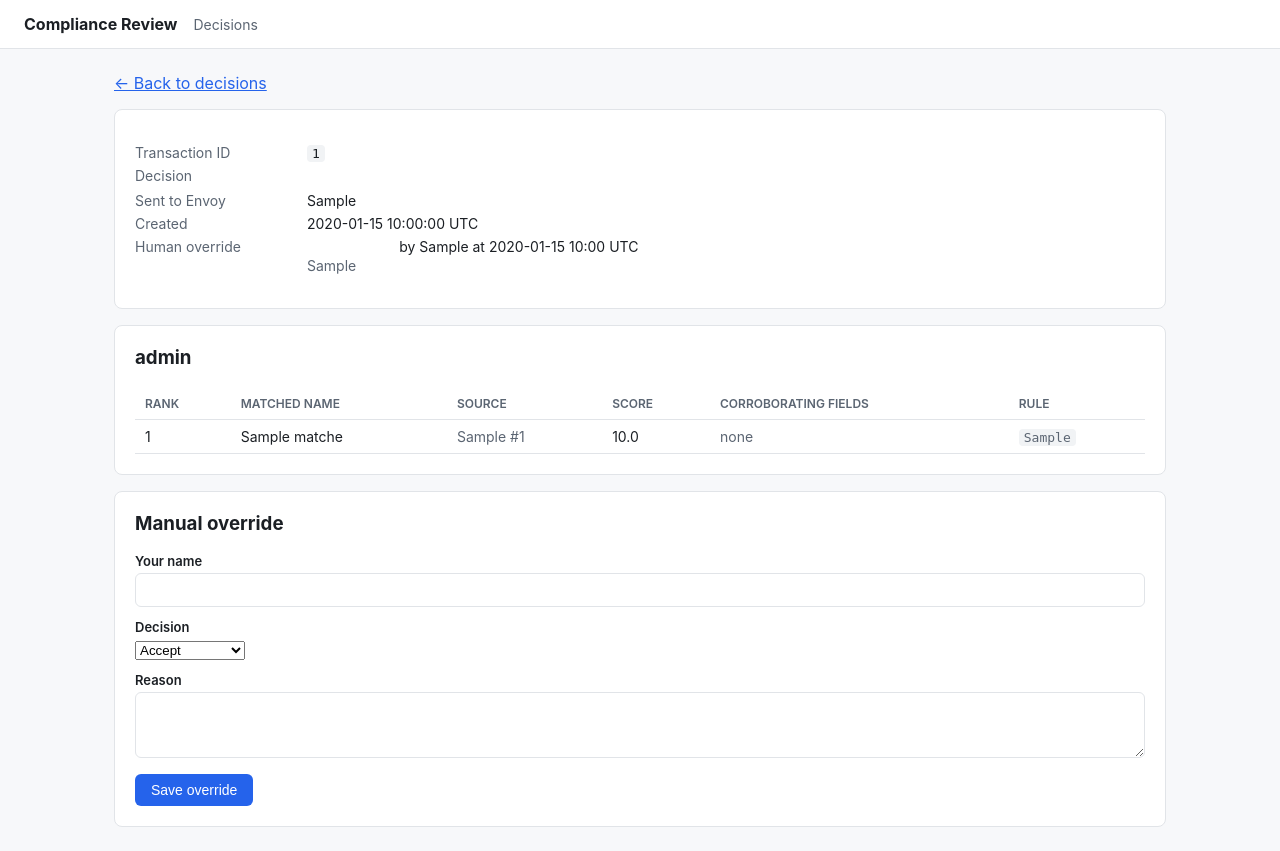
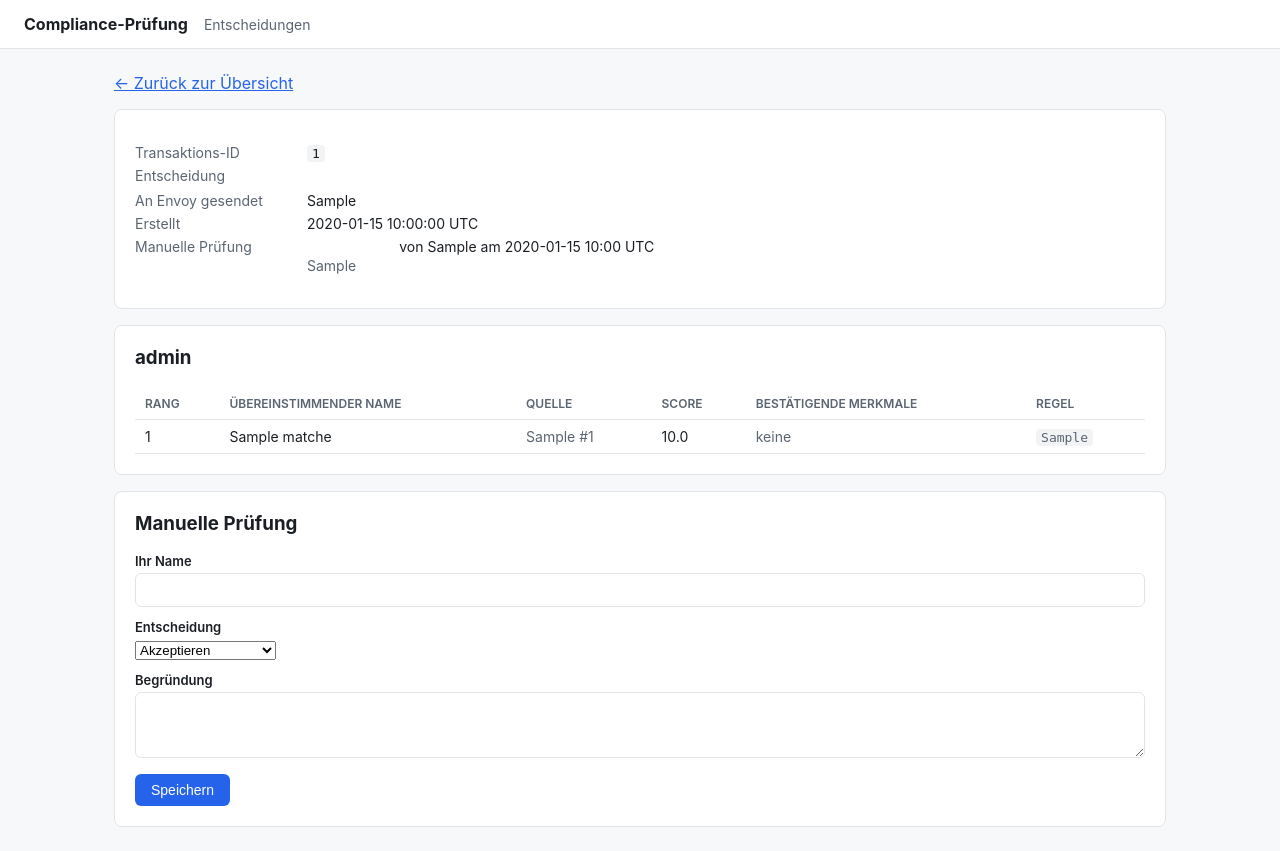
Before and after one commit to pilipandr770/AML-18, a Flask app: page /review/1 in a window 1280 px wide. Run offline with Flask 3, Linux system fonts and the light colour scheme; tables that the repository leaves empty hold one stand-in row (values such as "Sample post").

Commit message:
Localize UI to German, add regulatory requirements catalog
- Review UI (list/detail/override templates) now in German; internal
  DB values and CSS classes stay in English (accepted/review/rejected),
  only rendered labels changed, via a decision_labels/party_role_labels
  context processor.
- README translated to German, reframed around the broader goal: a
  standalone compliance tool usable as a foundation for an exchange,
  exchanger, or wallet, with age verification also applicable to
  gambling/casino, not just adult content.
- ANFORDERUNGEN.md: a sourced requirements catalog derived from actual
  EU/DE legal text (TFR Art. 14, EBA Travel Rule Guidelines, AMLR,
  BaFin's 2025 GwG guidance, DSA Art. 28 + the Commission's July 2025
  guidelines, JMStV §4) rather than architectural assumptions. Flags
  confidence per claim (adversarially confirmed vs. sourced-but-not-
  reverified vs. not yet researched) since the research run partially
  hit infrastructure session limits. Notably: the Commission's own
  July 2025 guidelines recommend ageverification.dev specifically for
  adult-content access, and BaFin's §15a GwG guidance requires wallet-
  ownership verification for self-hosted transfers above €1,000 -- a
  real gap not yet covered by this project. German gambling law
  (GlüStV) research failed outright and remains a fully open item.

Co-Authored-By: Claude Sonnet 5 <noreply@anthropic.com>

```diff
--- a/compliance-service/app/review_ui/routes.py
+++ b/compliance-service/app/review_ui/routes.py
@@ -12,6 +12,21 @@ review_bp = Blueprint("review_ui", __name__, url_prefix="/review", template_fold
 
 PAGE_SIZE = 25
 VALID_DECISIONS = {"accepted", "review", "rejected"}
+
+# Internal values (DB rows, CSS classes, Envoy's transfer_action vocabulary)
+# stay in English; only the rendered label is German.
+DECISION_LABELS = {"accepted": "Akzeptiert", "review": "Zu prüfen", "rejected": "Abgelehnt"}
+PARTY_ROLE_LABELS = {
+    "originator": "Auftraggeber",
+    "beneficiary": "Begünstigter",
+    "originator_vasp": "Auftraggeber-VASP",
+    "beneficiary_vasp": "Begünstigten-VASP",
+}
+
+
+@review_bp.context_processor
+def inject_labels():
+    return {"decision_labels": DECISION_LABELS, "party_role_labels": PARTY_ROLE_LABELS}
 
 
 @review_bp.get("/health")
--- a/compliance-service/app/review_ui/templates/base.html
+++ b/compliance-service/app/review_ui/templates/base.html
@@ -1,8 +1,8 @@
 <!doctype html>
-<html lang="en">
+<html lang="de">
 <head>
   <meta charset="utf-8">
-  <title>{% block title %}Compliance Review{% endblock %}</title>
+  <title>{% block title %}Compliance-Prüfung{% endblock %}</title>
   <style>
     :root {
       --bg: #f7f8fa; --panel: #ffffff; --text: #1b1f24; --muted: #5b6572;
@@ -62,9 +62,9 @@
 </head>
 <body>
   <header>
-    <h1>Compliance Review</h1>
+    <h1>Compliance-Prüfung</h1>
     <nav>
-      <a href="{{ url_for('review_ui.list_decisions') }}">Decisions</a>
+      <a href="{{ url_for('review_ui.list_decisions') }}">Entscheidungen</a>
     </nav>
   </header>
   <main>
--- a/compliance-service/app/review_ui/templates/decision_detail.html
+++ b/compliance-service/app/review_ui/templates/decision_detail.html
@@ -1,19 +1,19 @@
 {% extends "base.html" %}
-{% block title %}Decision {{ decision.transaction_id }}{% endblock %}
+{% block title %}Entscheidung {{ decision.transaction_id }}{% endblock %}
 {% block content %}
-  <p><a href="{{ url_for('review_ui.list_decisions') }}">&larr; Back to decisions</a></p>
+  <p><a href="{{ url_for('review_ui.list_decisions') }}">&larr; Zurück zur Übersicht</a></p>
 
   <div class="panel">
     <dl class="kv">
-      <dt>Transaction ID</dt><dd><code>{{ decision.transaction_id }}</code></dd>
-      <dt>Decision</dt><dd><span class="badge {{ decision.decision }}">{{ decision.decision }}</span></dd>
-      <dt>Sent to Envoy</dt><dd>{{ decision.transfer_action_sent }}</dd>
-      <dt>Created</dt><dd>{{ decision.created_at.strftime("%Y-%m-%d %H:%M:%S UTC") }}</dd>
+      <dt>Transaktions-ID</dt><dd><code>{{ decision.transaction_id }}</code></dd>
+      <dt>Entscheidung</dt><dd><span class="badge {{ decision.decision }}">{{ decision_labels.get(decision.decision, decision.decision) }}</span></dd>
+      <dt>An Envoy gesendet</dt><dd>{{ decision.transfer_action_sent }}</dd>
+      <dt>Erstellt</dt><dd>{{ decision.created_at.strftime("%Y-%m-%d %H:%M:%S UTC") }}</dd>
       {% if decision.human_override %}
-      <dt>Human override</dt>
+      <dt>Manuelle Prüfung</dt>
       <dd>
-        <span class="badge {{ decision.human_override_decision }}">{{ decision.human_override_decision }}</span>
-        by {{ decision.human_override_by }} at {{ decision.human_override_at.strftime("%Y-%m-%d %H:%M UTC") }}<br>
+        <span class="badge {{ decision.human_override_decision }}">{{ decision_labels.get(decision.human_override_decision, decision.human_override_decision) }}</span>
+        von {{ decision.human_override_by }} am {{ decision.human_override_at.strftime("%Y-%m-%d %H:%M UTC") }}<br>
         <span class="muted">{{ decision.human_override_reason }}</span>
       </dd>
       {% endif %}
@@ -22,16 +22,16 @@
 
   {% for role, role_matches in matches_by_role.items() %}
   <div class="panel">
-    <h3 style="margin-top:0">{{ role }}</h3>
+    <h3 style="margin-top:0">{{ party_role_labels.get(role, role) }}</h3>
     <table>
       <thead>
         <tr>
-          <th>Rank</th>
-          <th>Matched name</th>
-          <th>Source</th>
+          <th>Rang</th>
+          <th>Übereinstimmender Name</th>
+          <th>Quelle</th>
           <th>Score</th>
-          <th>Corroborating fields</th>
-          <th>Rule</th>
+          <th>Bestätigende Merkmale</th>
+          <th>Regel</th>
         </tr>
       </thead>
       <tbody>
@@ -47,7 +47,7 @@
             {% if m.corroborating_fields_matched %}
               {% for k, v in m.corroborating_fields_matched.items() %}{{ k }}={{ v }}{% if not loop.last %}, {% endif %}{% endfor %}
             {% else %}
-              none
+              keine
             {% endif %}
           </td>
           <td class="muted"><code>{{ m.rule_branch }}</code></td>
@@ -57,26 +57,26 @@
     </table>
   </div>
   {% else %}
-  <div class="panel muted">No sanctions candidates were found for any party in this transaction.</div>
+  <div class="panel muted">Für keine Partei dieser Transaktion wurden Sanktionslisten-Treffer gefunden.</div>
   {% endfor %}
 
   <div class="panel">
-    <h3 style="margin-top:0">Manual override</h3>
+    <h3 style="margin-top:0">Manuelle Prüfung</h3>
     <form method="post" action="{{ url_for('review_ui.override_decision', decision_id=decision.id) }}">
-      <label for="override_by">Your name</label>
+      <label for="override_by">Ihr Name</label>
       <input type="text" id="override_by" name="override_by" required>
 
-      <label for="override_decision">Decision</label>
+      <label for="override_decision">Entscheidung</label>
       <select id="override_decision" name="override_decision" required>
-        <option value="accepted">Accept</option>
-        <option value="review">Keep in review</option>
-        <option value="rejected">Reject</option>
+        <option value="accepted">Akzeptieren</option>
+        <option value="review">In Prüfung belassen</option>
+        <option value="rejected">Ablehnen</option>
       </select>
 
-      <label for="reason">Reason</label>
+      <label for="reason">Begründung</label>
       <textarea id="reason" name="reason" rows="3" required></textarea>
 
-      <button type="submit">Save override</button>
+      <button type="submit">Speichern</button>
     </form>
   </div>
 {% endblock %}
```
Also changed, not shown: ANFORDERUNGEN.md (added, +157 -0 lines), compliance-service/app/review_ui/templates/decisions_list.html (+16 -16 lines), compliance-service/tests/test_review_ui.py (+4 -4 lines), README.md.
